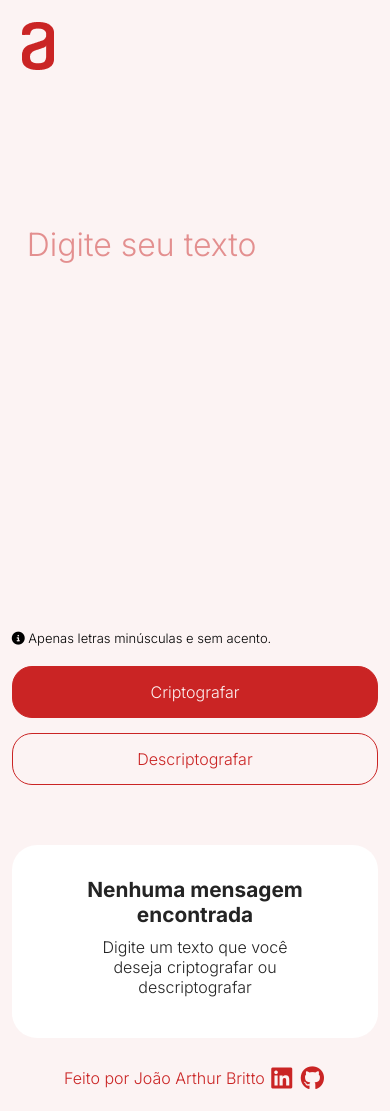
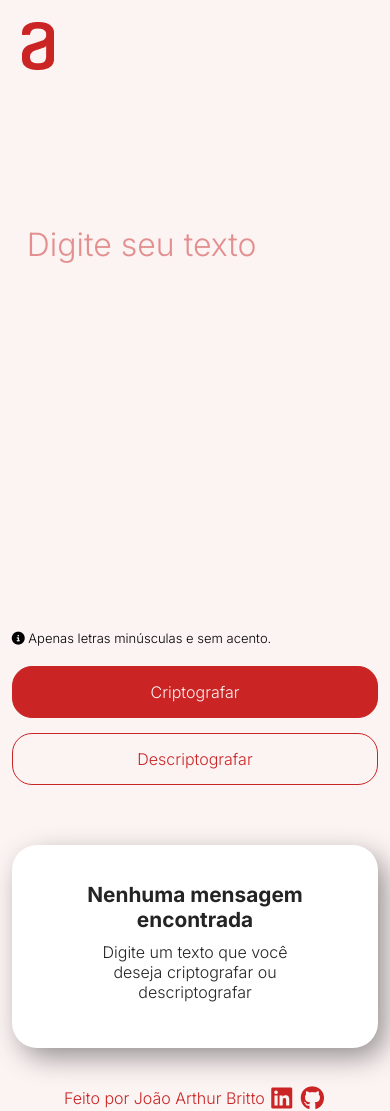
Before and after one commit to j0aoarthur/Decodificador-de-Texto-ONE, a plain HTML site: page index.html in a window 390 px wide. Drawn offline with Linux system fonts and the light colour scheme.

Commit message:
Adicionado Shadow no output e alteração no footer

```diff
--- a/style.css
+++ b/style.css
@@ -19,7 +19,7 @@ body {
 }
 
 footer {
-    margin-top: 10px;
+    margin: 20px;
     text-align: center;
 }
 
@@ -102,6 +102,8 @@ footer {
     background-color: white;
     border-radius: 25px;
     padding: 30px;
+    -webkit-box-shadow: 8px 10px 29px -2px rgba(0,0,0,0.44);
+    box-shadow: 8px 10px 29px -2px rgba(0,0,0,0.44);
 }
 
 #no-output {
@@ -150,10 +152,6 @@ footer {
     margin-top: 30px;
 }
 
-#ooter-info {
-    margin: 20px 0;
-}
-
 .link-footer {
     color: #CA2424;
     text-decoration: none;
@@ -168,7 +166,7 @@ footer {
 @media only screen and (max-width: 1090px) {
 
     body {
-        min-height: 990px;
+        min-height: 1010px;
     }
 
     #container {
@@ -192,7 +190,7 @@ footer {
 @media only screen and (max-width: 600px) {
 
     body {
-        min-height: 1100px;
+        min-height: 1140px;
     }
 
     #btn-section {
```
